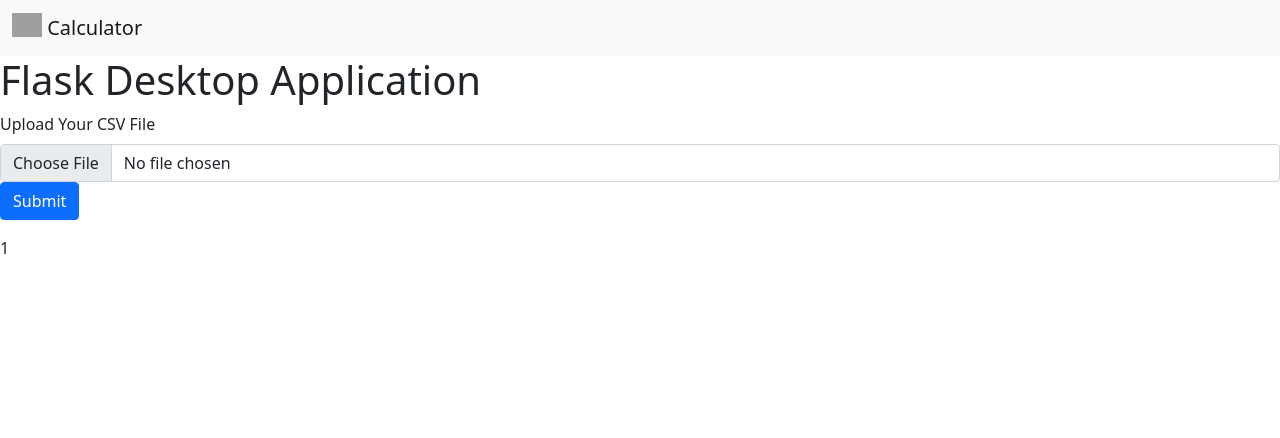
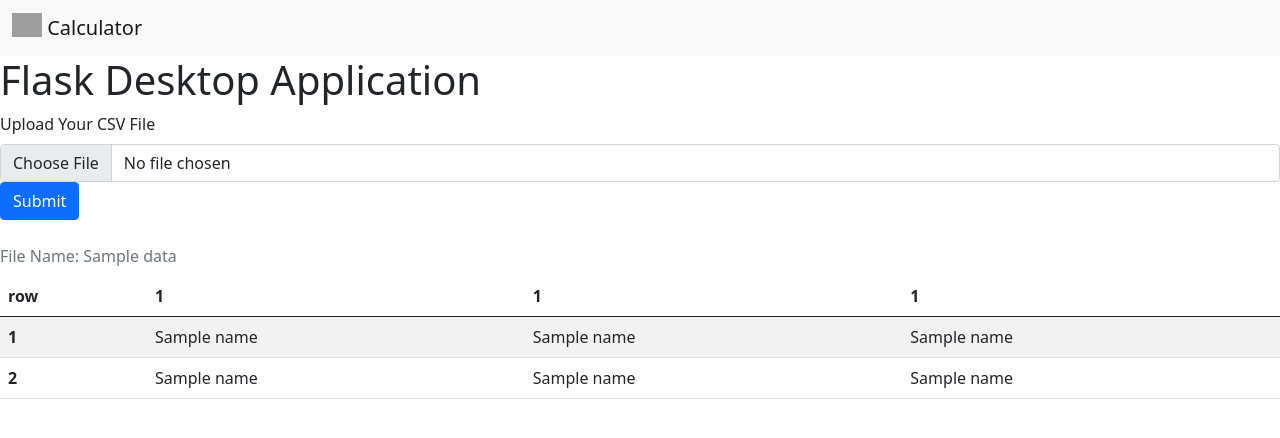
Before and after one commit to 28kayak/flask-desktop-app, a Flask app: template templates/index.html in a window 1280 px wide. Shown: the top 438 px of the page. Run offline with Flask 2, Linux system fonts and the light colour scheme; the template is opened without the code that fills it: most values are stand-ins (such as "Sample title", 1, 10 or a date in 2020); some libraries are stand-ins or nearby versions; grey boxes are pictures that could not be loaded.

Commit message:
show data and add caption

```diff
--- a/templates/index.html
+++ b/templates/index.html
@@ -37,7 +37,31 @@
 </form>
 {% block content%}
   {% if data %}
-    {{data[0][0][0]}}
+    <table class="table table-striped table-hover caption-top">
+      <caption>File Name: {{data[1]}}</caption>
+      <thead>
+        <tr>
+          <th>row</th>
+          <th>{{data[0][0][0]}}</th>
+          <th>{{data[0][0][1]}}</th>
+          <th>{{data[0][0][2]}}</th>
+        </tr>
+      </thead>
+      <tbody>
+        <tr>
+          <th scope="row">1</th>
+          <td>{{data[0][1][0]}}</td>
+          <td>{{data[0][1][1]}}</td>
+          <td>{{data[0][1][2]}}</td>
+        </tr>
+        <tr>
+          <th scope="row">2</th>
+          <td>{{data[0][2][0]}}</td>
+          <td>{{data[0][2][1]}}</td>
+          <td>{{data[0][2][2]}}</td>
+        </tr>
+      </tbody>
+    </table>
   {% endif %}
 {% endblock content%}
 <!-- keep running flask server while application is running-->
```
